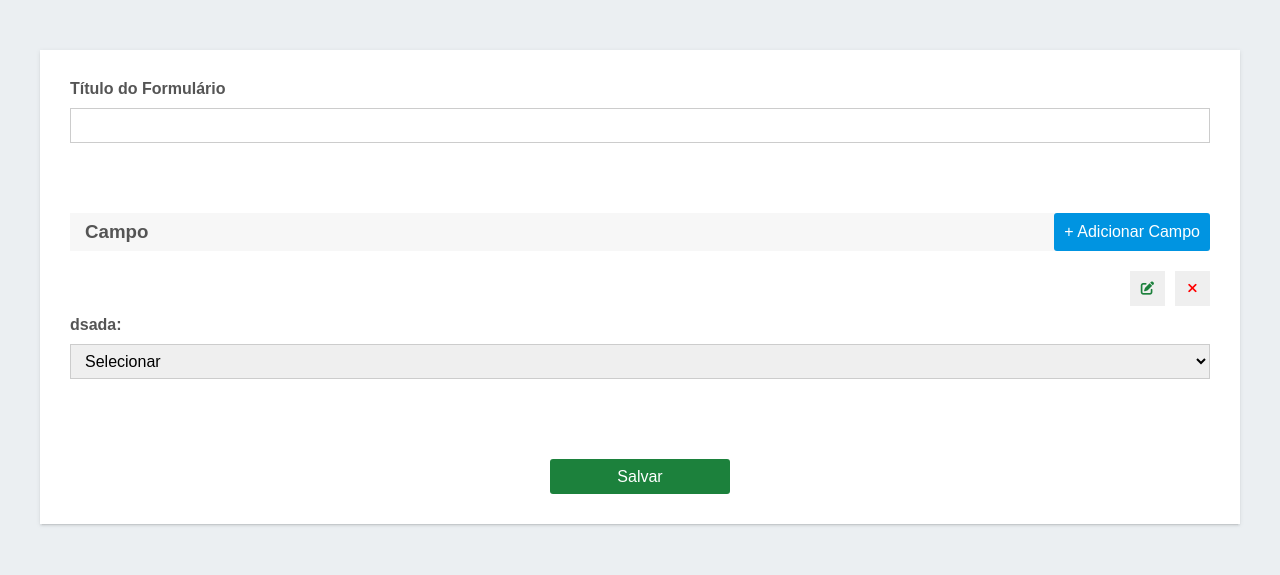
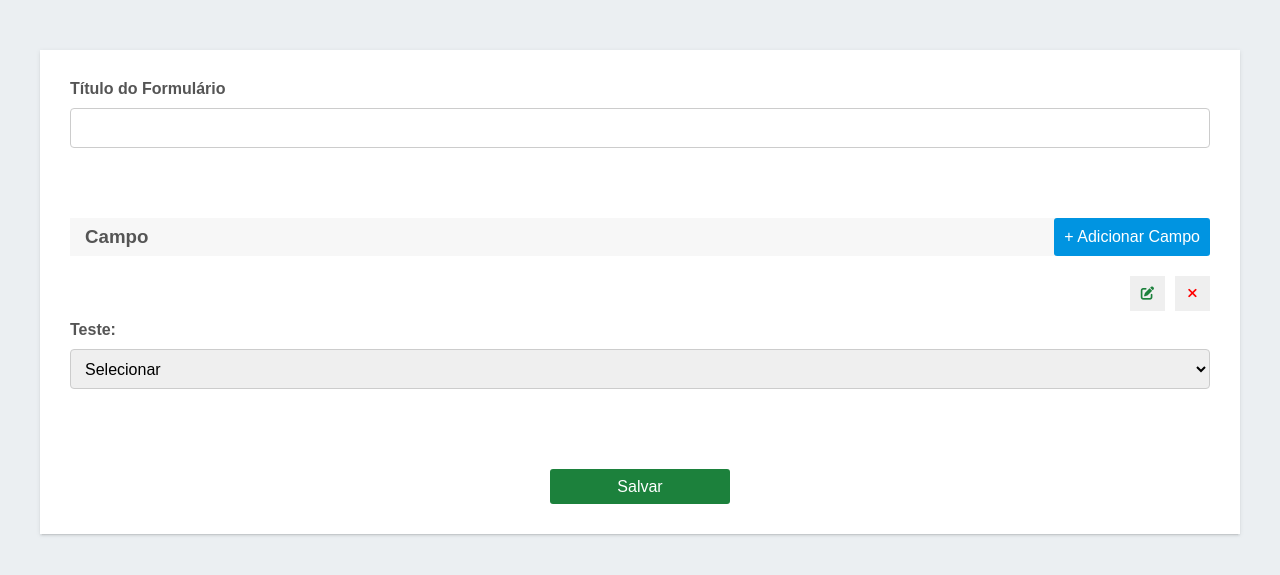
Before and after one commit to Sara01romao/form-edit, a PHP site: page /total.php in a window 1280 px wide. Shown: the top 575 px of the page. Run offline with PHP 8.4, Linux system fonts and the light colour scheme.

Commit message:
style: layout elementos melhoria

```diff
--- a/style.css
+++ b/style.css
@@ -50,19 +50,21 @@ body{
 
 .campo-container input{
 
-    height: 35px;
+    height: 40px;
     border: solid 1px #CCCCCC;
     padding: 0px 10px;
     font-size: 16px;
+    border-radius: 4px;
 
 }
 
 .campo-container select{
     width: 100%;
-    height: 35px;
+    height: 40px;
     border: solid 1px #CCCCCC;
     font-size: 16px;
     padding: 0px 10px;
+    border-radius: 4px;
 }
 
 .msg-erro{
--- a/total.php
+++ b/total.php
@@ -156,7 +156,7 @@ include './conexao.php';
         <div class="campo-container novo-campo"><div>
         <button type="button"><i class="fa fa-edit"></i></button>
         <button type="button"><i class="fa fa-xmark"></i></button>
-              </div><label for="dsada">dsada:</label><select id="dsada" name="dsada"><option value="">Selecionar</option><option value="dasda">dasda</option></select>
+              </div><label for="dsada">Teste:</label><select id="dsada" name="dsada"><option value="">Selecionar</option><option value="dasda">dasda</option></select>
         </div>
 
 
@@ -186,7 +186,7 @@ include './conexao.php';
                   <label for="tipo">Tipo do campo</label>
                   <select name="tipo" id="tipoCampo" onchange="mostrarLista()" required>
                       <option value="">Selecionar</option>
-                      <option value="input">Campo Simples</option>
+                      <option value="input">Testo Curto</option>
                       <option value="textarea">Texto Longo</option>
                       <option value="select">Lista com Itens</option>
                   </select>
@@ -830,7 +830,7 @@ function atualizarCampo(campoContainer) {
                 <button type="button" class="editar-novo-campo" onclick="editarCampo(this)"><i class="fa fa-edit"></i></button>
                 <button type="button" class="remover-novo-campo" onclick="removerCampo(this)"><i class="fa fa-xmark"></i></button>
             </div>
-            <label for="${nomeCampoAtualizado}">${nomeCampoAtualizado}:</label>
+            <label for="${nomeCampoAtualizado}">${nomeCampoAtualizado}</label>
             <select id="${nomeCampoAtualizado}" name="${nomeCampoAtualizado}">
                 <option value="">Selecionar</option>
             </select>
```
